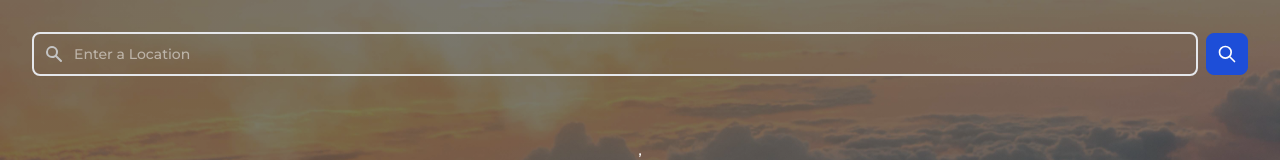
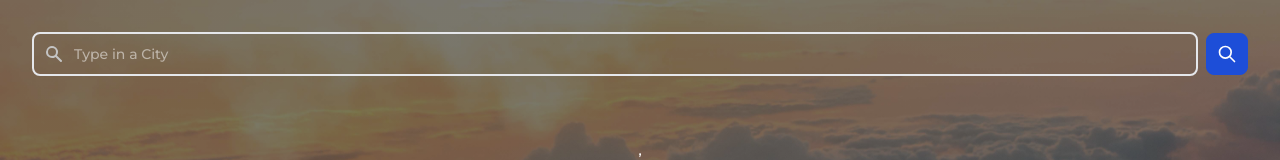
Before and after one commit to favourbadakin/weather-app, a React (Vite) app: page / in a window 1280 px wide. Shown: the top 160 px of the page. Built offline with nearby package versions, Linux system fonts and the light colour scheme; no server answers.

Commit message:
Update App.jsx

```diff
--- a/src/App.jsx
+++ b/src/App.jsx
@@ -48,7 +48,7 @@ const App = () => {
             type="text"
             id="simple-search"
             className="bg-transparent border-2 text-white text-sm rounded-lg focus:outline-none focus:border-[#A1A1A1] block w-full pl-10 p-2.5"
-            placeholder="Enter a Location"
+            placeholder="Type in a City"
             value={location}
             onChange={handleChange}
             required
```
